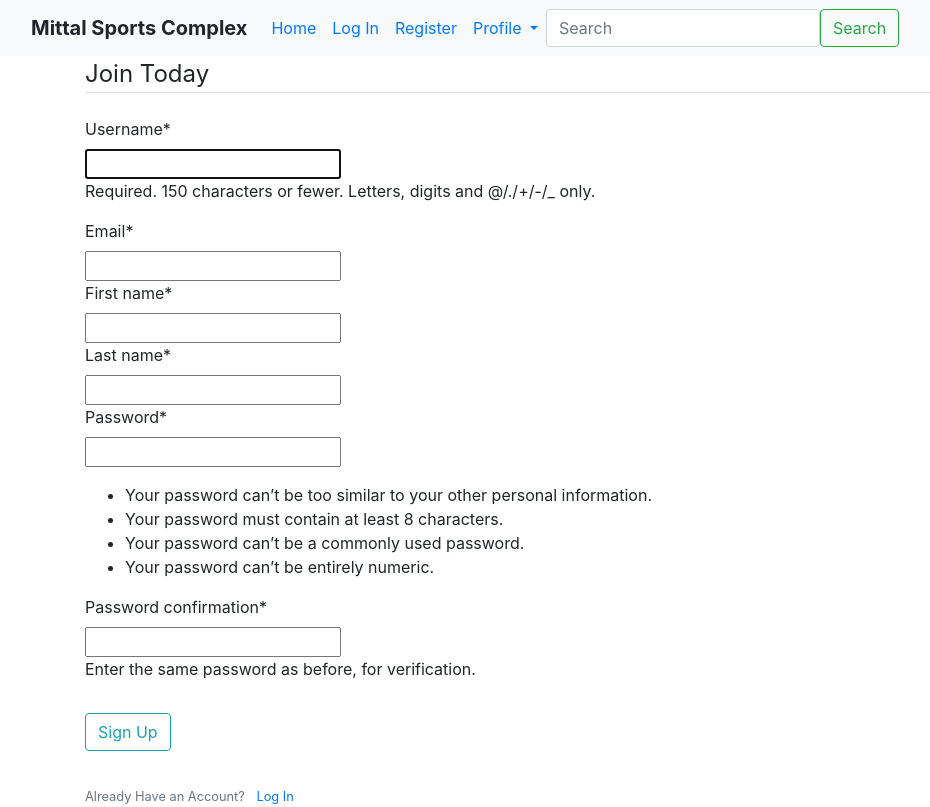
After one commit to PriyanshiTayal/SportsComplex, a Django app: page /register/ in a window 1280 px wide. The commit adds this page. Shown: the whole page, without its empty margins (0-930 px from the left). Run offline with Django 4.2, Linux system fonts and the light colour scheme; some libraries are stand-ins or nearby versions.

Commit message:
templates

```diff
--- a/sportscomplex/sports/models.py
+++ b/sportscomplex/sports/models.py
@@ -6,11 +6,11 @@ from users.models import Member
 
 class Sport(models.Model):
     name = models.CharField(max_length=20, unique = True )
-    img_url = models.CharField(max_length=2083, default = 'https://alumni.iitd.ac.in/home/wp-content/uploads/2022/03/msc-930x620.png')
+    img_url = models.CharField(max_length=2083, default = 'https://uploads-ssl.webflow.com/617b224ba2374548fcc039ba/617b224ba237453ce1c0409b_hpfulq-1234-1024x512.jpg')
 
 class Equipment(models.Model):
     name = models.CharField(max_length=20, unique = True )
-    quantity = models.IntegerField(max_length=5, unique = True )
+    quantity = models.IntegerField( unique = True )
     sport = models.ForeignKey(Sport,on_delete=models.CASCADE)
 
 class Court(models.Model):
--- a/sportscomplex/sports/templates/sports/base.html
+++ b/sportscomplex/sports/templates/sports/base.html
@@ -10,9 +10,46 @@
 
     </head>
     <body>
-        <main role="main" class="container">
+        <nav class="navbar navbar-expand-lg bg-light">
+            <div class="container-fluid">
+                <a class="navbar-brand"><strong>Mittal Sports Complex</strong></a>
+                <button class="navbar-toggler" type="button" data-bs-toggle="collapse" data-bs-target="#navbarSupportedContent" aria-controls="navbarSupportedContent" aria-expanded="false" aria-label="Toggle navigation">
+                    <span class="navbar-toggler-icon"></span>
+                </button>
+                <div class="collapse navbar-collapse" id="navbarSupportedContent">
+                    <ul class="navbar-nav me-auto mb-2 mb-lg-0">
+                        <li class="nav-item">
+                            <a class="nav-link active" aria-current="page" href="{% url 'home' %}">Home</a>
+                        </li>
+                        <li class="nav-item">
+                            <a class="nav-link" href="{% url 'login' %}">Log In</a>
+                        </li>
+                        <li class="nav-item">
+                            <a class="nav-link" href="{% url 'register' %}">Register</a>
+                        </li>
+                        <li class="nav-item dropdown">
+                            <a class="nav-link dropdown-toggle" href="#" role="button" data-bs-toggle="dropdown" aria-expanded="false">
+                                Profile
+                            </a>
+                            <ul class="dropdown-menu">
+                                <li><a class="dropdown-item" href="{% url 'profile' %}">Your Profile</a></li>
+                                <li><a class="dropdown-item" href="{% url 'slot_book' %}">Your Bookings</a></li>
+                                <li><hr class="dropdown-divider"></li>
+                                <li><a class="dropdown-item" href="{% url 'logout' %}">Logout</a></li>
+                            </ul>
+                        </li>
+
+                    </ul>
+                    <form class="d-flex" role="search">
+                        <input class="form-control me-2" type="search" placeholder="Search" aria-label="Search">
+                        <button class="btn btn-outline-success" type="submit">Search</button>
+                    </form>
+                </div>
+            </div>
+        </nav>
+        <main class="container">
             <div class="row">
-                <div class="col-md-8">
+                <div class="col">
                     {% if messages %}
                         {% for message in messages %}
                             <div class="alert alert-{{ message.tags }}">
--- a/sportscomplex/sportscomplex/settings.py
+++ b/sportscomplex/sportscomplex/settings.py
@@ -28,6 +28,7 @@ DEBUG = True
 ALLOWED_HOSTS = []
 
 
+
 # Application definition
 
 INSTALLED_APPS = [
@@ -39,6 +40,7 @@ INSTALLED_APPS = [
     'django.contrib.staticfiles',
     'users.apps.UsersConfig',
     'sports.apps.SportsConfig',
+    'crispy_forms',
 ]
 
 MIDDLEWARE = [
--- a/sportscomplex/sportscomplex/urls.py
+++ b/sportscomplex/sportscomplex/urls.py
@@ -15,7 +15,17 @@ Including another URLconf
 """
 from django.contrib import admin
 from django.urls import path
+from sports import views as s_views
+from users import views as u_views
+from django.contrib.auth import views as auth_views
 
 urlpatterns = [
     path('admin/', admin.site.urls),
+    path('',s_views.home, name = 'home'),
+    path('slot_book/',s_views.slot_book, name = 'slot_book'),
+    path('login/',u_views.login, name = 'login'),
+    path('dologin/',u_views.dologin, name = 'dologin'),
+    path('register/',u_views.register, name = 'register'),
+    path('logout/', auth_views.LogoutView.as_view(template_name='users/logout.html'), name = 'logout'),
+    path('profile/',u_views.profile, name = 'profile'),
 ]
--- /dev/null
+++ b/sportscomplex/users/forms.py
@@ -0,0 +1,12 @@
+from django import forms
+from django.contrib.auth.forms import UserCreationForm
+from django.contrib.auth.models import User
+
+class UserRegisterForm(UserCreationForm):
+    email = forms.EmailField()
+    first_name = forms.CharField()
+    last_name = forms.CharField()
+
+    class Meta:
+        model = User
+        fields = ['username','email','first_name','last_name','password1','password2']
--- /dev/null
+++ b/sportscomplex/users/templates/users/register.html
@@ -0,0 +1,22 @@
+{% extends 'sports/base.html' %}
+{% load crispy_forms_tags %}
+{% block content %}
+    <div class = "contentsection">
+        <form method="POST">
+            {% csrf_token %}
+            <fieldset class = "form-group">
+                <legend class ="border-bottom mb-4">Join Today</legend>
+                {{ form|crispy }}
+            </fieldset>
+            <div class = "form-group">
+                <button class = "btn btn-outline-info" type = "submit">Sign Up</button>
+            </div>
+        </form>
+        <div class = "bottom-top pt-3">
+            <small class = "text-muted">
+                Already Have an Account? <a class = "ml-2" href = "{% url 'login' %}">Log In</a>
+            </small>
+        </div>
+    </div>
+
+{% endblock content %}
--- a/sportscomplex/users/views.py
+++ b/sportscomplex/users/views.py
@@ -1,3 +1,46 @@
-from django.shortcuts import render
+from django.shortcuts import render, redirect
+from django.contrib import messages
+from django.contrib.auth import login as auth_login, authenticate
+from .forms import UserRegisterForm
+
 
 # Create your views here.
+def login(request):
+    return render(request, 'users/login.html')
+
+def dologin(request):
+
+    print("here")
+    username = request.GET.get('username')
+    password = request.GET.get('password')
+
+    print(username)
+    print(password)
+    print(request.user)
+    if not (username and password):
+        messages.error(request, "Please provide all the details!!")
+        return render(request, 'users/login.html')
+
+    user = authenticate(username=username, password=password)
+    if user is None:
+        messages.error(request, 'Invalid Login Credentials!!')
+        return render(request, 'users/login.html')
+
+    auth_login(request, user)
+    print(request.user)
+    return redirect('home')
+
+
+def register(request):
+    if request.method == 'POST':
+        form = UserRegisterForm(request.POST)
+        if form.is_valid():
+            form.save()
+            messages.success(request, f'Your Account has been Created Successfully. Now LogIn to explore!')
+            return redirect('login')
+    else:
+        form = UserRegisterForm()
+    return render(request,'users/register.html', {'form': form})
+
+def profile(request):
+    return render(request, 'users/profile.html')
```
Also changed, not shown: sportscomplex/sports/templates/sports/home.html (added, +18 -0 lines), sportscomplex/sports/templates/sports/slot_book.html (added, +7 -0 lines), sportscomplex/sports/views.py (+7 -1 lines), sportscomplex/users/templates/users/login.html (added, +23 -0 lines), sportscomplex/users/templates/users/logout.html (added, +11 -0 lines), sportscomplex/db.sqlite3, sportscomplex/sports/migrations/0003_alter_equipment_quantity_alter_sport_img_url.py (added), sportscomplex/users/templates/users/profile.html (added).
